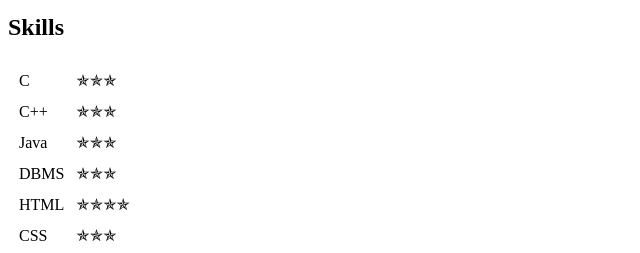
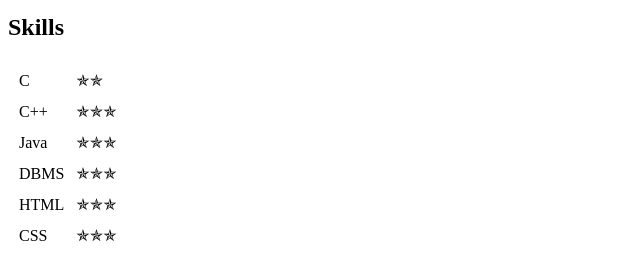
Before and after one commit to Ayushi-priya/cv, a plain HTML site: page index.html in a window 1280 px wide. Shown: the part 599-852 px from the top of the page, 0-640 px from the left. Drawn offline with Linux system fonts and the light colour scheme.

Commit message:
Update index.html

```diff
--- a/index.html
+++ b/index.html
@@ -50,7 +50,7 @@
     <table cellspacing = "10">
       <tr>
         <td>C</td>
-        <td>✯✯✯</td>
+        <td>✯✯</td>
       </tr>
       <tr>
         <td>C++</td>
@@ -66,7 +66,7 @@
       </tr>
       <tr>
         <td>HTML</td>
-        <td>✯✯✯✯</td>
+        <td>✯✯✯</td>
       </tr>
       <tr>
         <td>CSS</td>
```
